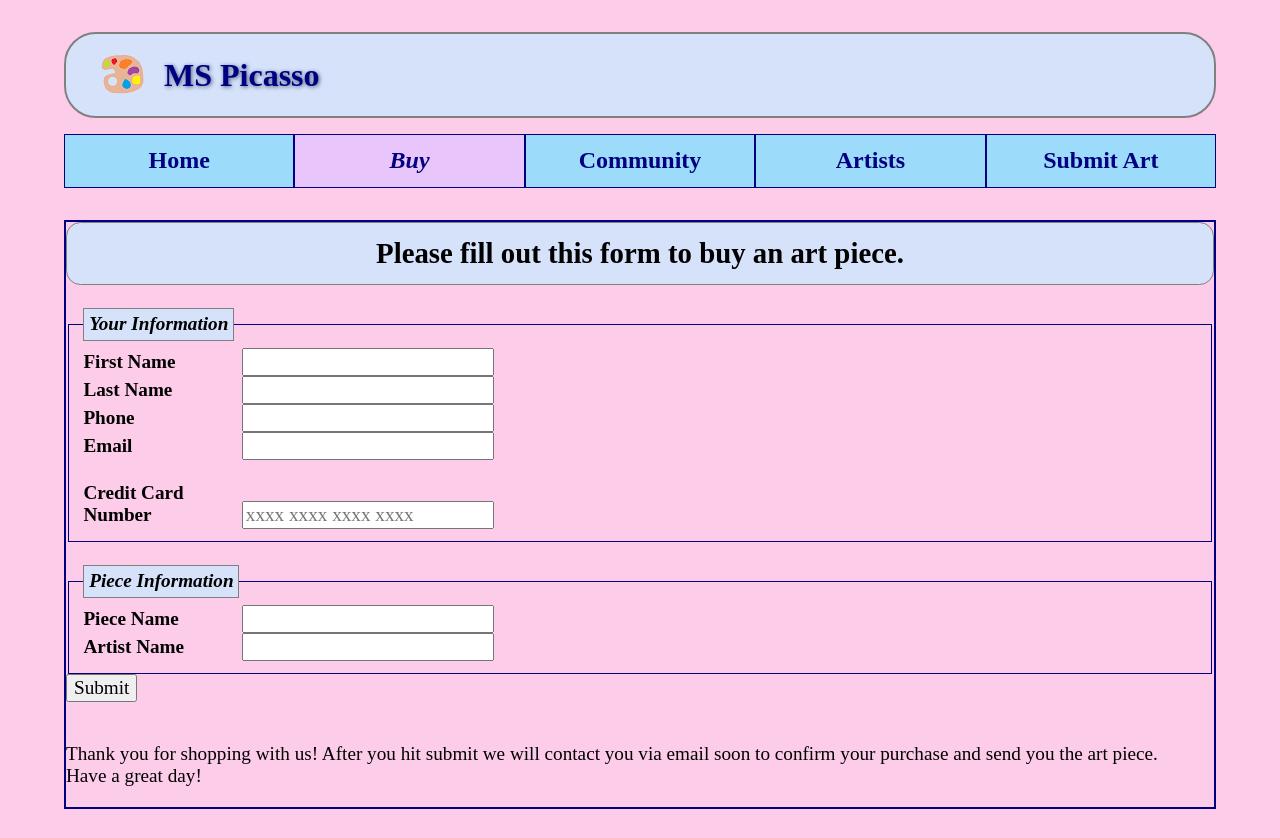
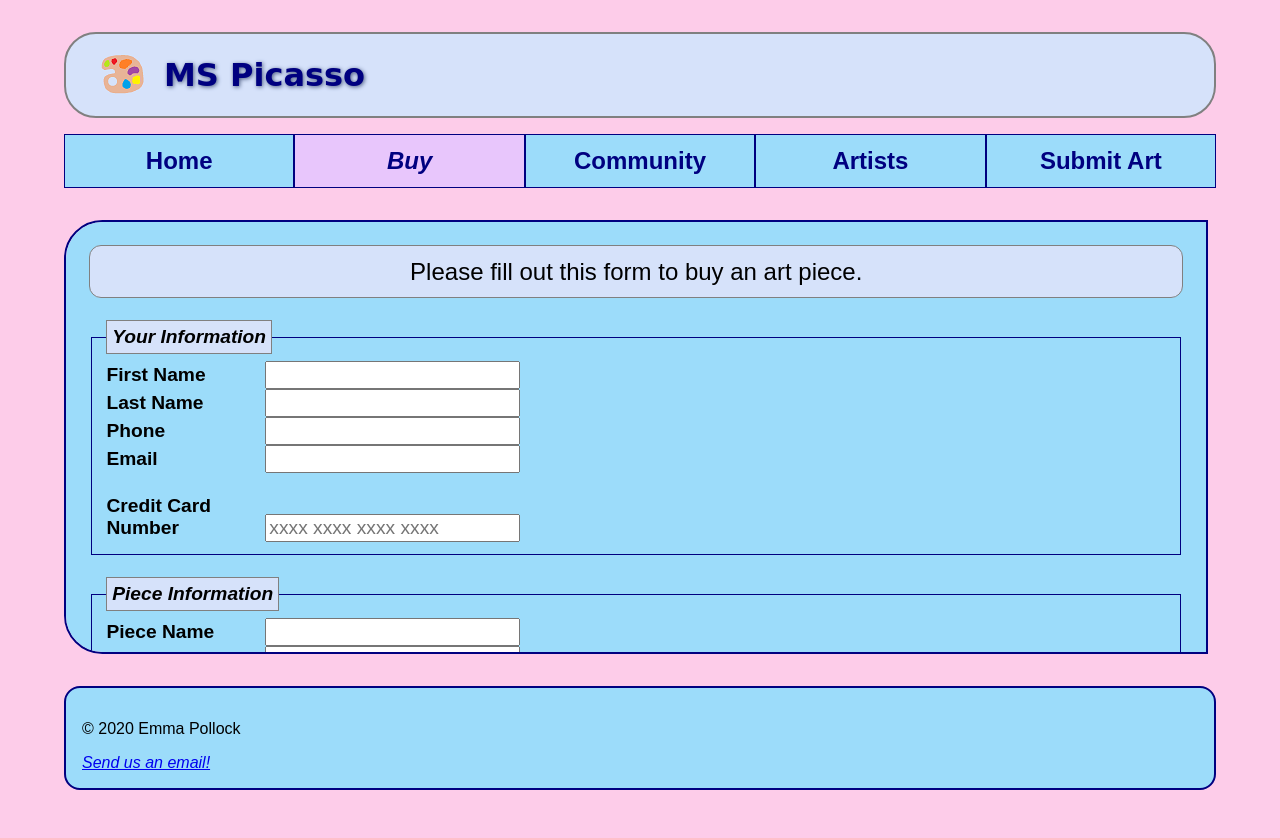
Before and after one commit to EmPollock/webFinalProject, a plain HTML site: page buynow.html in a window 1280 px wide. Shown: the top 838 px of the page. After the commit the page ends 806 px from the top, so only its background shows below. Drawn offline with nearby package versions, Linux system fonts and the light colour scheme; some packages are replaced by stand-ins of ours; a script that the page names is missing.

Commit message:
finished up pages and css

```diff
--- a/css/standard.css
+++ b/css/standard.css
@@ -17,14 +17,15 @@
 }
 
 body{
-    background-color: var(--background_pink);
+    background-color: #fdcce9;
     width: 90%;
     margin: auto;
+    font-family: Arial, Helvetica, sans-serif;
 }
 
 header{
     margin-top: 2em;
-    background-color: var(--secondary_light);
+    background-color: rgb(214, 226, 250);
     padding: 1em;
     border-radius: 2em;
     border: 2px solid grey;
@@ -47,6 +48,7 @@ h1{
     transform: translateY(-50%);
     color: navy;
     text-shadow: 1px 1px 4px rgb(75, 91, 129);
+    font-family: "Lucida Handwriting", cursive;
 }
 
 section{
@@ -79,7 +81,7 @@ fieldset{
 }
 
 legend{
-    background-color: var(--secondary_light);
+    background-color: rgb(214, 226, 250);
     padding: .25em;
     font-weight: bold;
     font-style: italic;
@@ -96,7 +98,7 @@ legend{
 
 #nav_menu ul li{
     width: 100%;
-    background-color: var(--primary_light);
+    background-color: rgb(156, 220, 250);
     text-align: center;
     border: 1px solid navy;
 }
@@ -111,18 +113,33 @@ legend{
 }
 
 #nav_menu ul li:hover{
-    background-color: var(--hover_color);
+    background-color: rgb(118, 209, 252);
 }
 
 #nav_menu #currentPage{
-    background-color: var(--purple_light);
+    background-color: rgb(232, 198, 252);
     font-style: italic;
+}
+
+#onlySection{
+    width:95%;
+    background-color: rgb(156, 220, 250);
+    border-top-left-radius: 2em;
+    border-bottom-left-radius: 2em;
+    padding: 2%;
+    height: 20em;
+}
+#onlySection p{
+    clear:both;
+    border: 1px solid navy;
+    padding: 1em;
+    background-color: rgb(214, 226, 250);
 }
 
 #leftSection{
     float: left;
     width:60%;
-    background-color: var(--primary_light);
+    background-color: rgb(156, 220, 250);
     padding: 2%;
     border-top-left-radius: 2em;
     border-bottom-left-radius: 2em;
@@ -132,7 +149,7 @@ legend{
 #rightSection{
     float: right;
     width: 25%;
-    background-color: var(--primary_light);
+    background-color: rgb(156, 220, 250);
     margin-bottom: 2em;
     padding: 2%;
     border-top-right-radius: 2em;
@@ -145,13 +162,17 @@ legend{
     direction:ltr;
 }
 
+section a{
+    text-align: center;
+}
+
 #mobile_menu{
     display: none;
 }
 
 footer{
     clear: both;
-    background-color: var(--primary_light);
+    background-color: rgb(156, 220, 250);
     padding: 1em;
     margin-top: 2em;
     margin-bottom: 1em;
@@ -160,12 +181,14 @@ footer{
 }
 
 h2{
+    font-size: 1.25em;
     margin: 0;
-    background-color: var(--secondary_light);
+    background-color: rgb(214, 226, 250);
     padding:.5em;
     border-radius: .5em;
     border: 1px solid grey;
     text-align: center;
+    font-weight: normal;
 }
 
 h3{
@@ -175,12 +198,12 @@ h3{
 hr {
     height:2px;
     border-width:1px;
-    background-color: var(--secondary_light);
+    background-color: rgb(214, 226, 250);
 }
 
 table{
     text-align: center;
-    background-color: var(--primary_light);
+    background-color: rgb(156, 220, 250);
     border: 2px solid navy;
     padding: 1em;
     border-collapse: collapse;
@@ -194,7 +217,12 @@ th, td{
 
 th{
     padding:.3em;
-    background-color: var(--secondary_light);
+    background-color: rgb(214, 226, 250);
+}
+
+#submitDiv{
+    margin-top: .5em;
+    float:right;
 }
 
 @media only screen and (max-width: 824px){
@@ -207,7 +235,7 @@ th{
     }
 
     .slicknav_menu{
-        background-color: var(--primary_light) !important;
+        background-color: rgb(156, 220, 250) !important;
         border: 1px solid navy;
         margin: auto;
     }
@@ -216,6 +244,9 @@ th{
         color: black !important;
     }
 
+    section{
+        margin-top: 1em;
+    }
     #leftSection{
         margin: auto;
         width: 88%;
```
Also changed, not shown: buypage.html (+3 -0 lines), index.html (+3 -0 lines), submitArt.html (+3 -0 lines).
